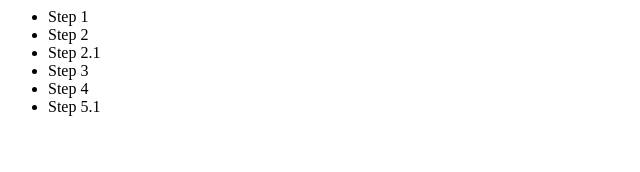
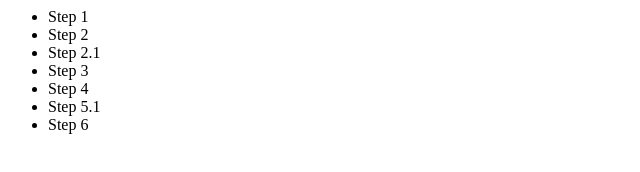
Before and after one commit to mthompson-prax/test, a plain HTML site: page index.html in a window 1280 px wide. Shown: the full height of the page, 0-640 px from the left. Drawn offline with Linux system fonts and the light colour scheme.

Commit message:
Added Step 6

```diff
--- a/index.html
+++ b/index.html
@@ -8,6 +8,7 @@
                 <li>Step 3</li>
                 <li>Step 4</li>
                 <li>Step 5.1</li>
+                <li>Step 6</li>
             </ul>
         </div>
     </body>
```
